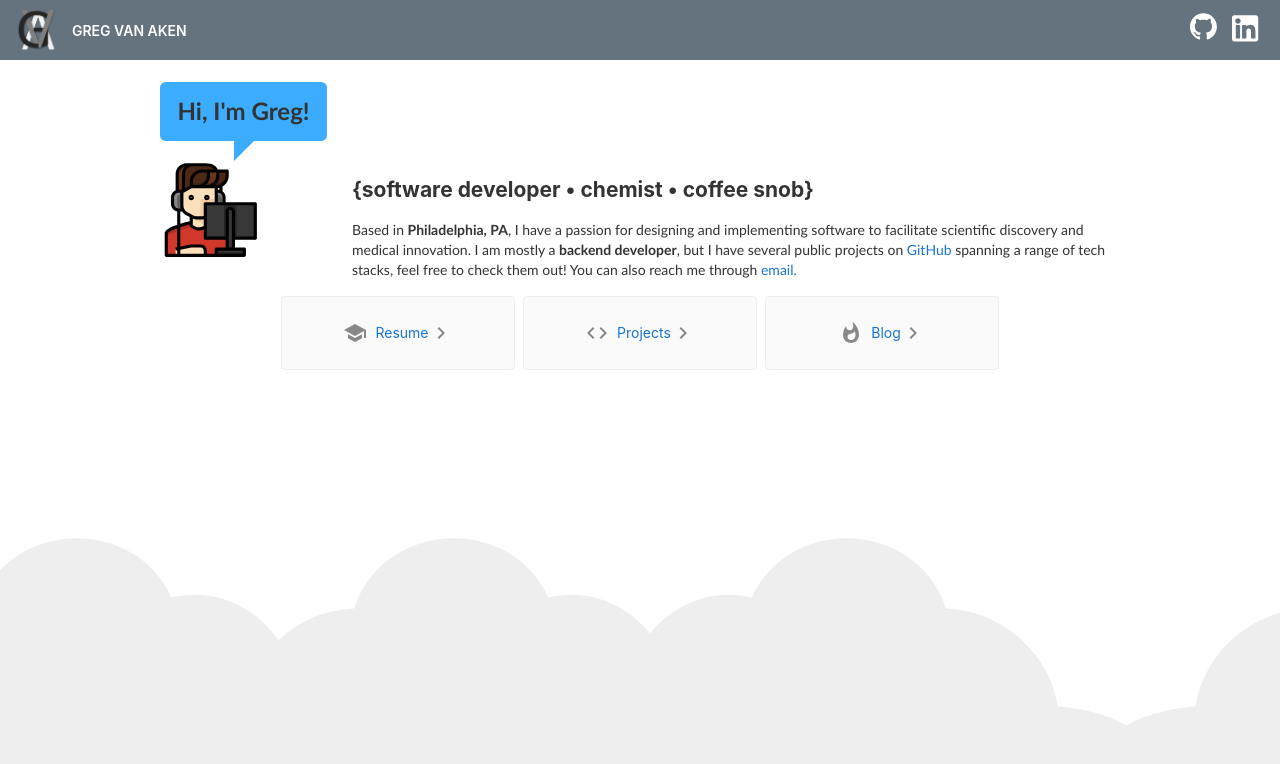
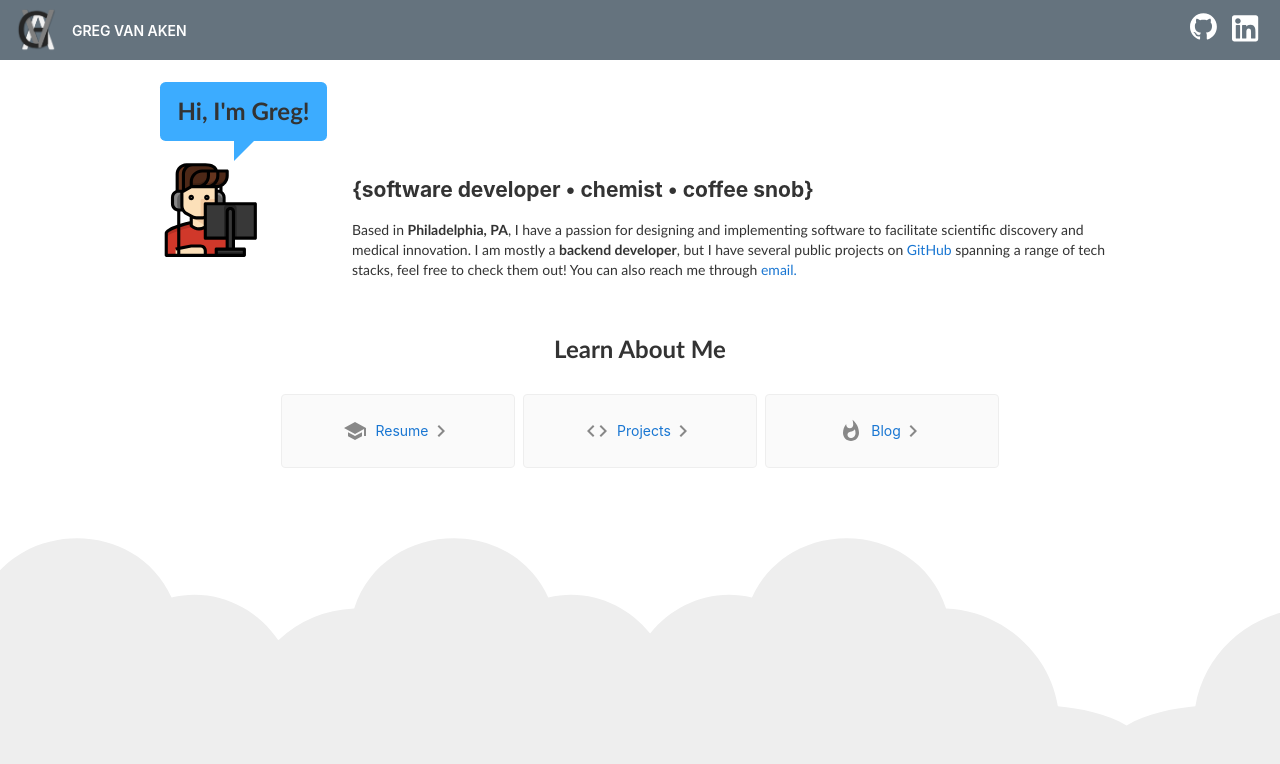
Before and after one commit to gavanaken/gavanaken.github.io, an Angular app in the folder gregvanaken-github-io/: page / in a window 1280 px wide. Shown: the top 764 px of the page. Built offline with nearby package versions, Linux system fonts and the light colour scheme.

Commit message:
Fixing spacing and cleaning up page

```diff
--- a/gregvanaken-github-io/angular.json
+++ b/gregvanaken-github-io/angular.json
@@ -21,7 +21,8 @@
             "aot": true,
             "assets": [
               "src/favicon.ico",
-              "src/assets"
+              "src/assets",
+              "src/CNAME"
             ],
             "styles": [
               "src/styles.css"
--- a/gregvanaken-github-io/src/app/app.component.css
+++ b/gregvanaken-github-io/src/app/app.component.css
@@ -149,17 +149,18 @@ svg.material-icons:not(:last-child) {
 
 .about-me-container {
   width: 100%;
-  margin: 0;
+  margin: auto;
 }
 .about-me-container.avatar {
-  display: inline-block;
-  padding: 0;
   width: 20%;
   float: left;
+  margin: auto;
+  padding-bottom: 24px;
+  display: flex;
 }
 .about-me-container.textbox {
-  padding: 0;
-  margin: 0;
+  white-space: normal;
+  margin: auto;
 }
 
 a,
--- a/gregvanaken-github-io/src/app/app.component.html
+++ b/gregvanaken-github-io/src/app/app.component.html
@@ -56,19 +56,21 @@
       <h2>{{"{software developer • chemist • coffee snob}"}}</h2>
       <p>Based in <b>Philadelphia, PA</b>, I have a passion for designing and implementing software to facilitate scientific discovery and medical innovation.
       I am mostly a <b>backend developer</b>, but I have several public projects on <a href="https://github.com/gavanaken">GitHub</a> spanning a range of tech stacks,
-      feel free to check them out! You can also reach me through <a href="mailto:gavanaken@gmail.com">email.</a></p>
+      feel free to check them out! You can also reach me through <a href="mailto:gavanaken@gmail.com">email.<br><br><br></a></p>
     </div>
   </div>
 
+  <h1>Learn About Me</h1>
+
   <div class="card-container">
-    <a class="card" target="_blank" rel="noopener" href="https://angular.io/tutorial">
+    <a class="card" target="_blank" rel="noopener" href="">
       <svg class="material-icons" xmlns="http://www.w3.org/2000/svg" width="24" height="24" viewBox="0 0 24 24"><path d="M5 13.18v4L12 21l7-3.82v-4L12 17l-7-3.82zM12 3L1 9l11 6 9-4.91V17h2V9L12 3z"/></svg>
 
       <span>Resume</span>
 
       <svg class="material-icons" xmlns="http://www.w3.org/2000/svg" width="24" height="24" viewBox="0 0 24 24"><path d="M10 6L8.59 7.41 13.17 12l-4.58 4.59L10 18l6-6z"/></svg>    </a>
 
-    <a class="card" target="_blank" rel="noopener" href="https://angular.io/cli">
+    <a class="card" target="_blank" rel="noopener" href="">
       <svg class="material-icons" xmlns="http://www.w3.org/2000/svg" width="24" height="24" viewBox="0 0 24 24"><path d="M9.4 16.6L4.8 12l4.6-4.6L8 6l-6 6 6 6 1.4-1.4zm5.2 0l4.6-4.6-4.6-4.6L16 6l6 6-6 6-1.4-1.4z"/></svg>
 
       <span>Projects</span>
@@ -76,7 +78,7 @@
       <svg class="material-icons" xmlns="http://www.w3.org/2000/svg" width="24" height="24" viewBox="0 0 24 24"><path d="M10 6L8.59 7.41 13.17 12l-4.58 4.59L10 18l6-6z"/></svg>
     </a>
 
-    <a class="card" target="_blank" rel="noopener" href="https://blog.angular.io/">
+    <a class="card" target="_blank" rel="noopener" href="">
       <svg class="material-icons" xmlns="http://www.w3.org/2000/svg" width="24" height="24" viewBox="0 0 24 24"><path d="M13.5.67s.74 2.65.74 4.8c0 2.06-1.35 3.73-3.41 3.73-2.07 0-3.63-1.67-3.63-3.73l.03-.36C5.21 7.51 4 10.62 4 14c0 4.42 3.58 8 8 8s8-3.58 8-8C20 8.61 17.41 3.8 13.5.67zM11.71 19c-1.78 0-3.22-1.4-3.22-3.14 0-1.62 1.05-2.76 2.81-3.12 1.77-.36 3.6-1.21 4.62-2.58.39 1.29.59 2.65.59 4.04 0 2.65-2.15 4.8-4.8 4.8z"/></svg>
 
       <span>Blog</span>
--- a/gregvanaken-github-io/src/index.html
+++ b/gregvanaken-github-io/src/index.html
@@ -2,7 +2,7 @@
 <html lang="en">
 <head>
   <meta charset="utf-8">
-  <title>GregvanakenGithubIo</title>
+  <title>Greg Van Aken</title>
   <base href="/">
   <meta name="viewport" content="width=device-width, initial-scale=1">
   <link rel="icon" type="image/x-icon" href="favicon.ico">
```
Also changed, not shown: 2 other files (tests, documents, lock files or other folders).
